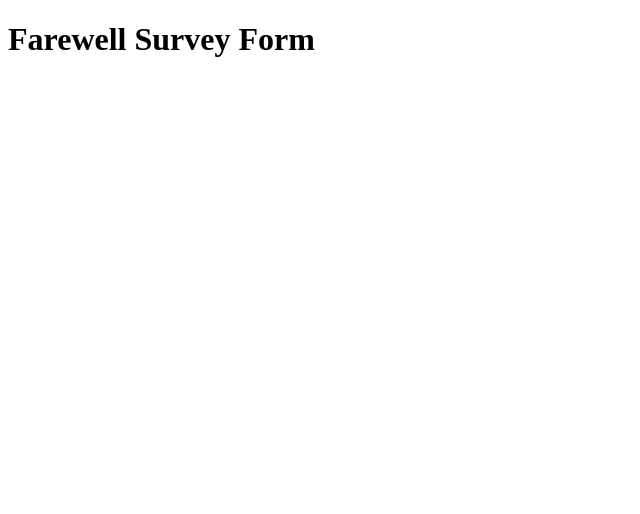
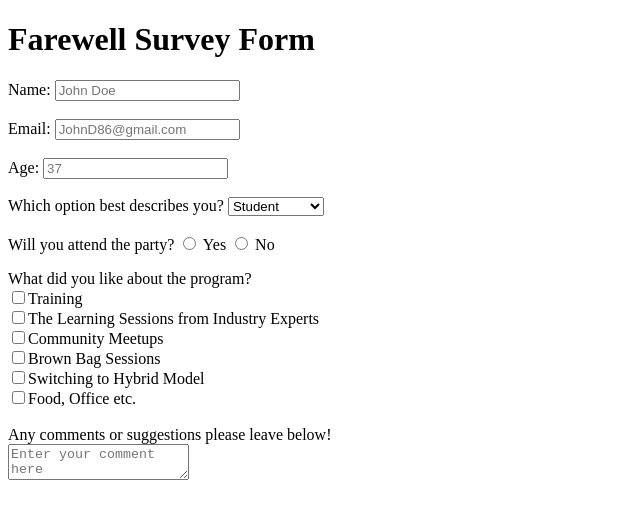
Before and after one commit to Alex-de-code/html-survey, a plain HTML site: page index.html in a window 1280 px wide. Shown: the whole page, without its empty margins (0-640 px from the left). Drawn offline with Linux system fonts and the light colour scheme.

Commit message:
completed survey design

```diff
--- a/index.html
+++ b/index.html
@@ -6,7 +6,75 @@
     <title>HTML Survey</title>
 </head>
 <body>
-    <h1>Farewell Survey Form</Form></h1>
+    <h1>Farewell Survey Form</h1>
+    <label for="Name">Name:</label>
+    <input type="text" id="Name"
+    name:"Name" placeholder="John Doe">
+    <br> <br>
+    <label for="Email">Email:</label>
+    <input type="text" id="Email"
+    name:"Email" placeholder="JohnD86@gmail.com">
+    <br> <br>
+    <label for="Age">Age:</label>
+    <input type="number" id="Age"
+    name:"Age" placeholder="37">
+    <br> <br>
+   <label for="role" if="label-role">Which option best describes you?
+   </label>
+   <select name="role" id="role">
+    <option value="student">Student</option>
+    <option value="intern">Intern</option>
+    <option value="professional">Professional</option>
+    <option value="other">Other</option>
+   </select>
+   <br> <br>
+   <label id="label-atendance">
+    Will you attend the party?
+    <label for="attend-1" id="label-attend1">
+     <input type="radio" id="attend-1" name="attend">
+        Yes
+    </input>
+    </label>
+   </label>
+   <label for="attend-2" id="label-attend-2">
+    <input type="radio" id="attend-2" name="attend">
+        No
+   </input>
+   </label>
+   <p></p>
+   <label>What did you like about the program?</label>
+   <br>
+   <label for="inp-1">
+    <input type="checkbox" name="inp">Training
+    </label>
+    <br>
+    <label for="inp-2">
+        <input type="checkbox" name="inp">The Learning Sessions from Industry Experts
+    </label>
+    <br>
+    <label for="inp-3">
+        <input type="checkbox" name="inp">Community Meetups
+    </label>
+    <br>
+    <label for="inp-4">
+        <input type="checkbox" name="inp">Brown Bag Sessions
+    </label>
+    <br>
+    <label for="inp-5">
+        <input type="checkbox" name="inp">Switching to Hybrid Model
+    </label>
+    <br>
+    <label for="inp-6">
+        <input type="checkbox" name="inp">Food, Office etc.
+    </label>
+    <br> <br>
+    <label for="comment">
+    Any comments or suggestions please leave below!
+    </label>
+    <br>
+    <textarea name="comment" id="comment" placeholder="Enter your comment here"></textarea>
+
+
 
 </body>
 </html>
```
